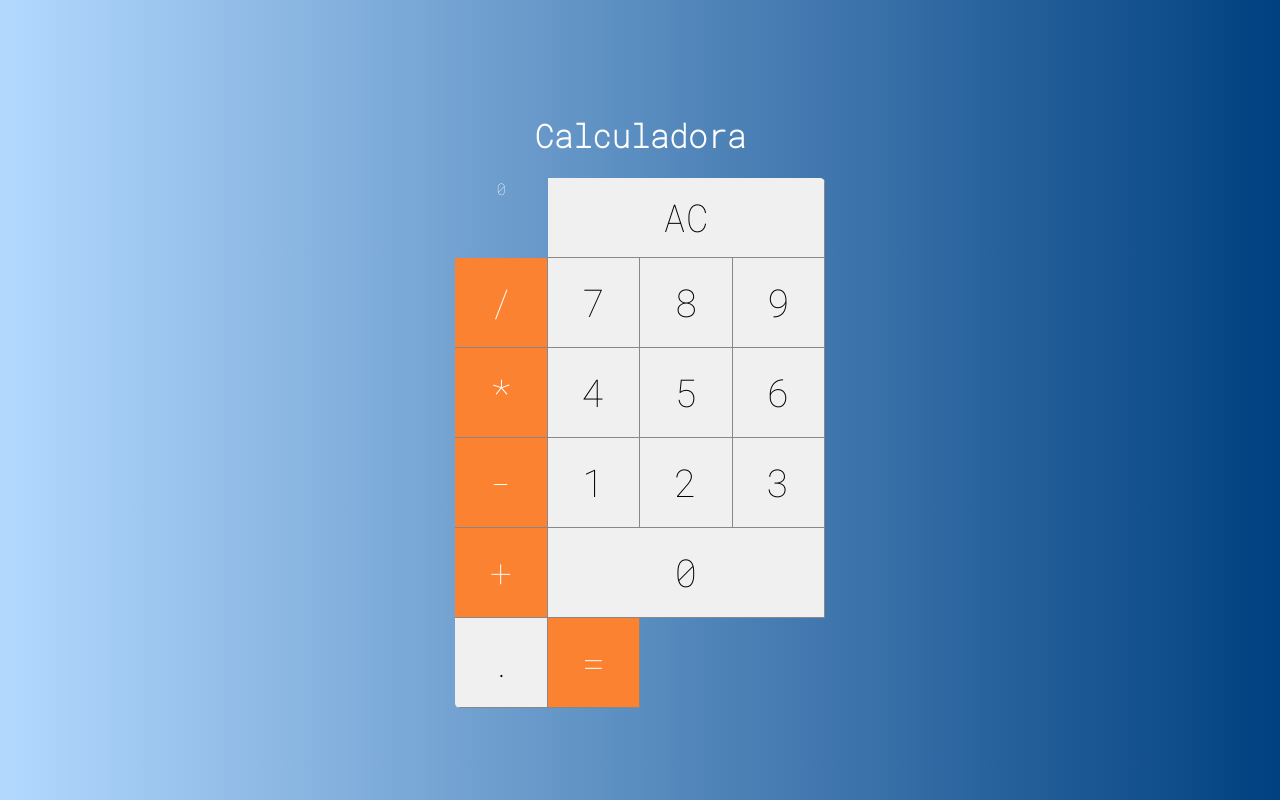
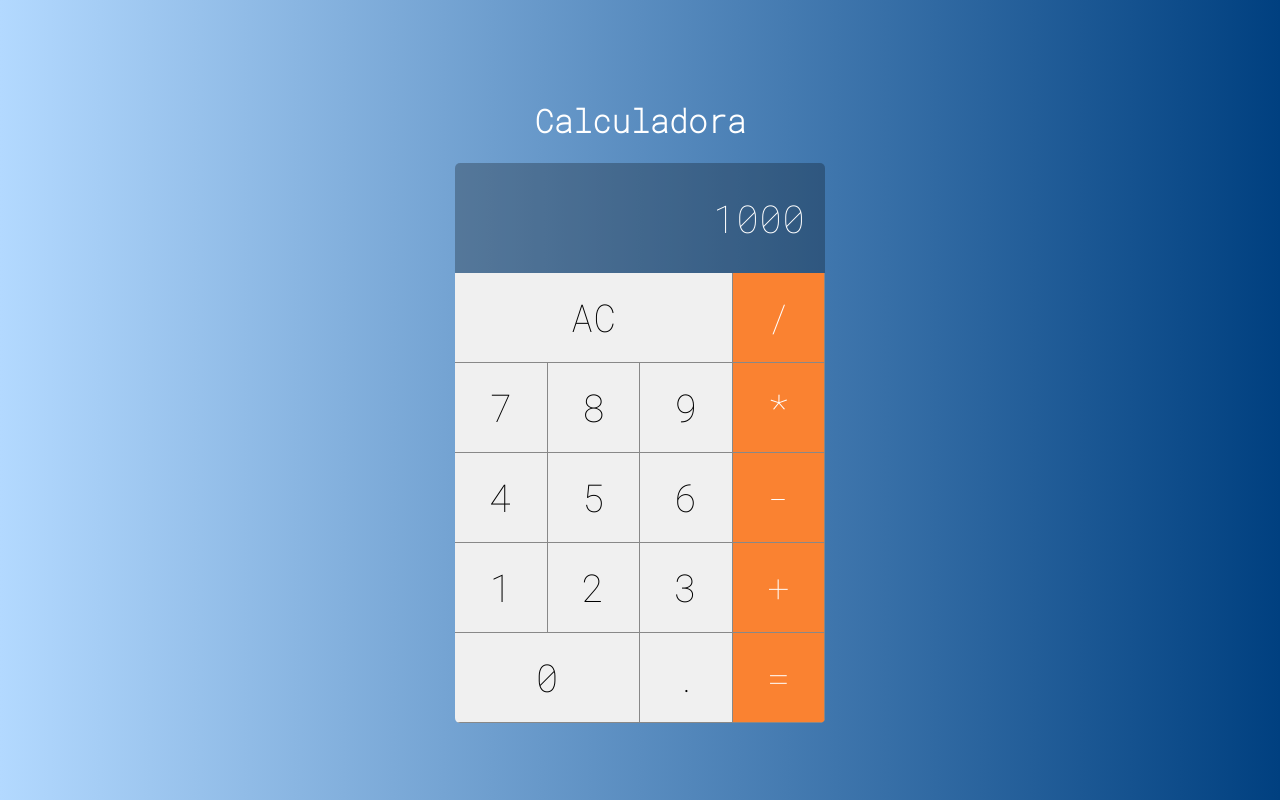
Before and after one commit to joaohhenriq/vue-calculadora, a Vue app: page / in a window 1280 px wide. Built offline with nearby package versions, Linux system fonts and the light colour scheme.

Commit message:
Configurando component Display

```diff
--- a/src/components/Button.vue
+++ b/src/components/Button.vue
@@ -36,7 +36,7 @@
 }
 
 .button.double {
-    grid-column: span 3;
+    grid-column: span 2;
 }
 
 .button.triple {
--- a/src/components/Display.vue
+++ b/src/components/Display.vue
@@ -1,15 +1,25 @@
 <template>
     <div class="display">
-        0
+        {{ value }}
     </div>
 </template>
 
 <script>
 export default {
-
+    props: ['value']
 }
 </script>
 
 <style>
+.display {
+    grid-column: span 4;
+    background-color: #0004;
 
+    display: flex;
+    justify-content: flex-end;
+    align-items: center;
+    padding: 20px;
+    font-size: 2.4em;
+    overflow: hidden;
+}
 </style>
--- a/src/main/Calculator.vue
+++ b/src/main/Calculator.vue
@@ -1,6 +1,6 @@
 <template>
     <div class="calculator">
-        <Display />
+        <Display value="1000" />
         <Button label="AC" triple />
         <Button label="/" operation />
         <Button label="7" />
@@ -36,7 +36,7 @@
 
 <style>
 .calculator {
-    height: 530px;
+    height: 560px;
     width: 370px;
     border-radius: 5px;
     overflow: hidden;
```
